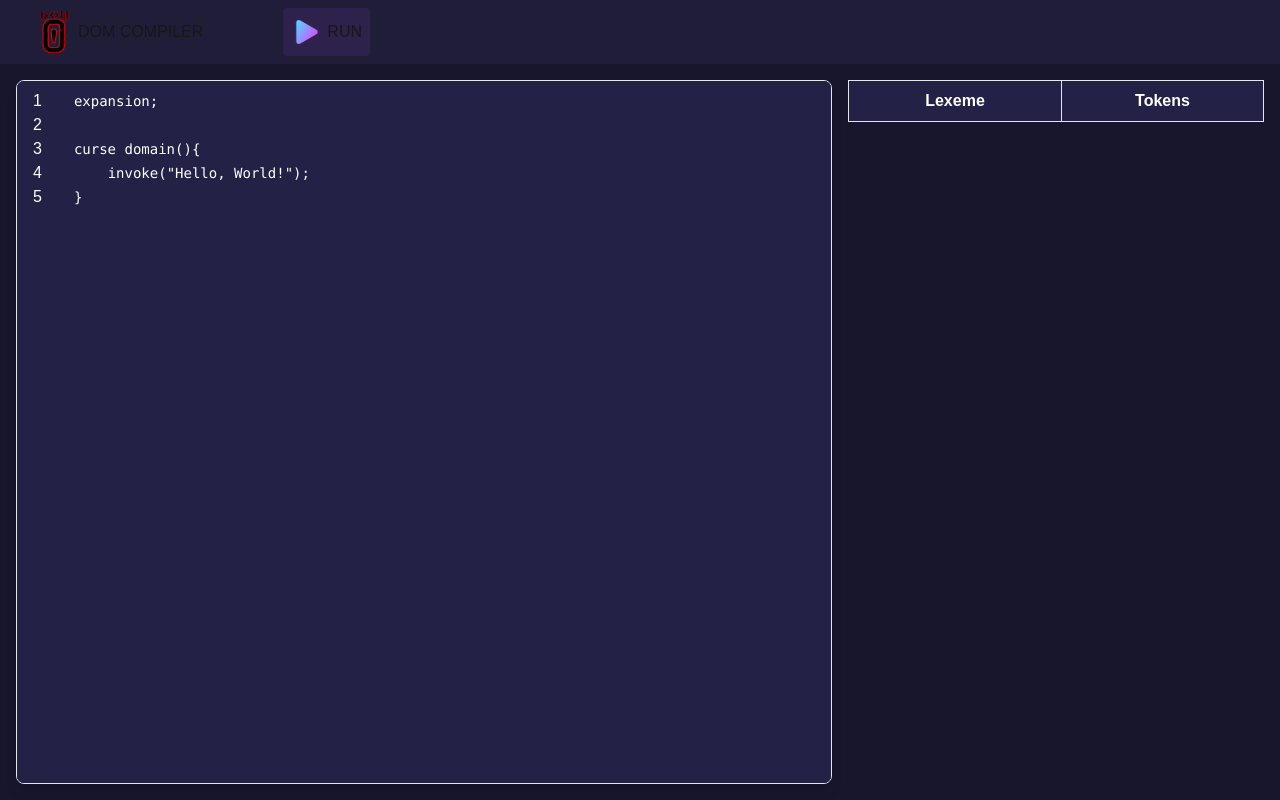
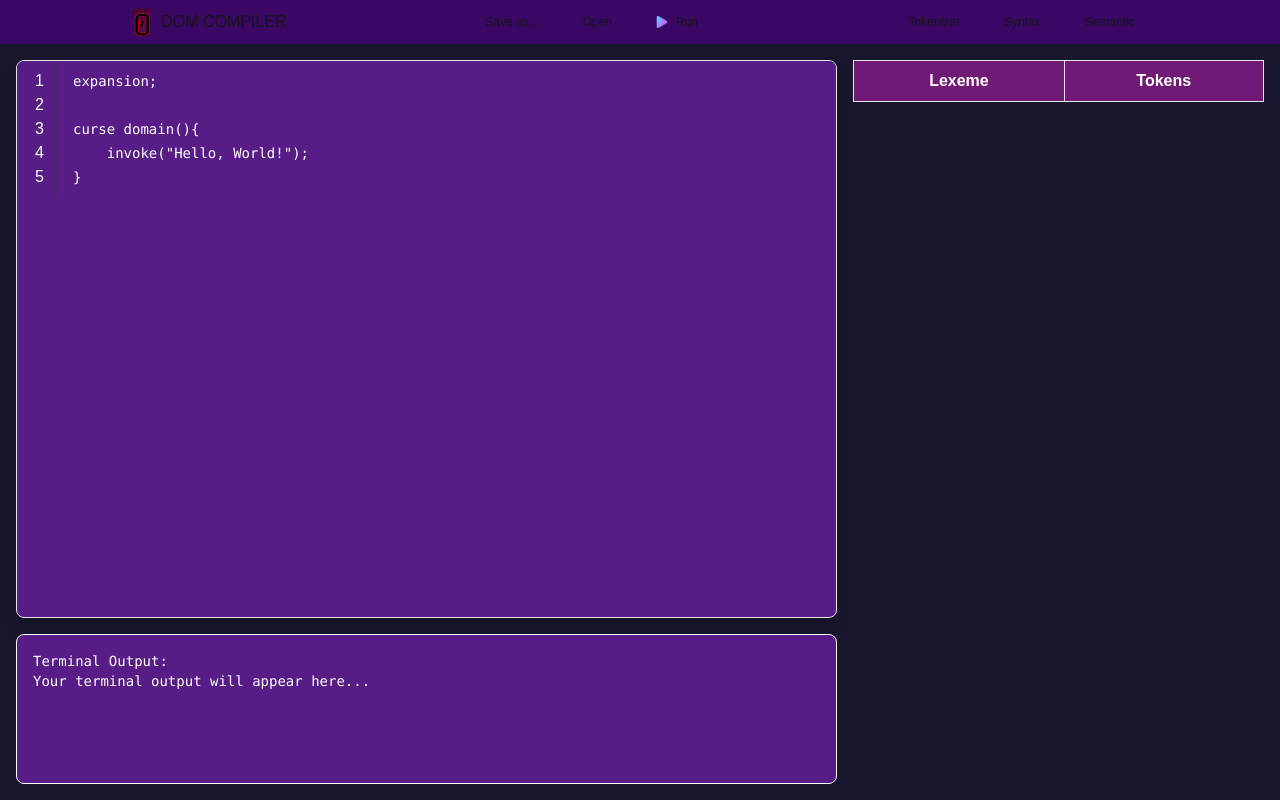
Before and after one commit to IEMDomain04/DOM-IDE, a Next.js app: page / in a window 1280 px wide. Built offline with nearby package versions, Linux system fonts and the light colour scheme.

Commit message:
Prior Changes to UI

```diff
--- a/src/app/components/Topnav.tsx
+++ b/src/app/components/Topnav.tsx
@@ -8,18 +8,40 @@ export default function Topnav({ onRunClick }: TopnavProps) {
   return (
     <div>
       {/* Top Nav */}
-      <div className="flex space-x-20 px-10 py-2" style={{ backgroundColor: '#201d38' }}>
+      <div className="flex justify-around px-10 py-2 bg-purple-950">
         {/* Logo and Title of Compiler */}
         <div className="flex gap-x-2 items-center">
-          <img src="/dom-icon.svg" width={30} height={30} alt="Dom icon" />
-          <h1>DOM COMPILER</h1>
+          <img src="/dom-icon.svg" width={20} height={20} alt="Dom icon" />
+          <h1 className='text-xsfont-bold'>DOM COMPILER</h1>
         </div>
 
         {/* Saves and runs */}
-        <div className="flex gap-x-12">
-          <div className="flex w-auto gap-x-2 px-3 py-3 rounded cursor-pointer duration-100 bg-purple-500/10 hover:bg-purple-500/50 hover:scale-110" onClick={onRunClick}>
-            <img src={`/run-icon.svg`} alt="" />
-            <h1>RUN</h1>
+        <div className="flex gap-x-5">
+          <div className="flex items-center w-auto gap-x-2 px-3 py-1 rounded cursor-pointer duration-100 hover:bg-purple-500/50 hover:scale-110">
+            <h1 className='text-xs'>Save as...</h1>
+          </div>
+
+          <div className="flex items-center w-auto gap-x-2 px-3 py-1 rounded cursor-pointer duration-100 hover:bg-purple-500/50 hover:scale-110">
+            <h1 className='text-xs'>Open</h1>
+          </div>
+
+          <div className="flex items-center w-auto gap-x-2 px-3 py-1 rounded cursor-pointer duration-100 hover:bg-purple-500/50 hover:scale-110" onClick={onRunClick}>
+            <img className='h-auto w-3' src={`/run-icon.svg`} alt="" />
+            <h1 className='text-xs'>Run</h1>
+          </div>
+        </div>
+
+        <div className="flex gap-x-5">
+          <div className="flex items-center w-auto gap-x-2 px-3 py-1 rounded cursor-pointer duration-100 hover:bg-purple-500/50 hover:scale-110">
+            <h1 className='text-xs'>Tokenizer</h1>
+          </div>
+
+          <div className="flex items-center w-auto gap-x-2 px-3 py-1 rounded cursor-pointer duration-100 hover:bg-purple-500/50 hover:scale-110">
+            <h1 className='text-xs'>Syntax</h1>
+          </div>
+
+          <div className="flex items-center w-auto gap-x-2 px-3 py-1 rounded cursor-pointer duration-100 hover:bg-purple-500/50 hover:scale-110">
+            <h1 className='text-xs'>Semantic</h1>
           </div>
         </div>
       </div>
--- a/src/app/page.tsx
+++ b/src/app/page.tsx
@@ -100,18 +100,32 @@ curse domain(){
   }, []);
 
   return (
-    <div className="flex flex-col h-screen overflow-hidden" style={{backgroundColor: '#18162d'}}>
+    <div
+      className="flex flex-col h-screen overflow-hidden"
+      style={{ backgroundColor: '#18162d' }}
+    >
+      {/* Top Navigation */}
       <Topnav onRunClick={handleRunClick} />
+
       <div className="flex flex-grow p-4">
+        {/* Main Content */}
+        <div className="flex flex-col w-2/3 mr-4">
           {/* Text Area Container */}
-        <div className="flex flex-grow border rounded-lg overflow-hidden shadow-lg mr-4">
-          {/* Line Numbers and Text Area */}
-          <div className="flex flex-grow overflow-hidden">
+          <div className="flex-grow border rounded-lg shadow-lg overflow-hidden bg-purple-900">
+            {/* Scrollable Container */}
+            <div
+              className="flex overflow-auto"
+              style={{ maxHeight: '550px' }}
+            >
               {/* Line Numbers */}
               <div
                 ref={lineNumbersRef}
-              className="text-white text-right py-2 px-4 select-none overflow-hidden"
-              style={{ minWidth: "40px", lineHeight: "1.5rem", backgroundColor: "#232146"}}
+                className="text-white text-right py-2 px-3 select-none bg-purple-900"
+                style={{
+                  minWidth: '40px',
+                  lineHeight: '1.5rem',
+                  borderRight: '1px solid #3a2e59',
+                }}
               >
                 {[...Array(lineCount)].map((_, i) => (
                   <div key={i} className="h-6">
@@ -121,24 +135,43 @@ curse domain(){
               </div>
 
               {/* Text Area */}
-            <div className="flex-grow relative overflow-hidden">
               <textarea
                 ref={textareaRef}
-                className="w-full h-full text-white text-sm font-mono py-2 px-4 focus:outline-none focus:ring-2 focus:ring-blue-500 overflow-auto"
-                style={{ resize: "none", lineHeight: "1.5rem", backgroundColor: '#232146' }}
-                placeholder="Coding.."
+                className="flex-grow text-white text-sm font-mono py-2 px-4 bg-purple-900 resize-none focus:outline-none focus:ring-2 focus:ring-blue-500"
+                style={{ lineHeight: '1.5rem' }}
+                placeholder="Coding..."
                 onChange={handleTextChange}
                 onKeyDown={handleKeyDown}
               ></textarea>
             </div>
           </div>
+
+          {/* Terminal Section */}
+          <div
+            className="mt-4 p-4 bg-purple-900 text-white text-sm font-mono rounded-lg border border-white"
+            style={{ minHeight: '150px' }}
+          >
+            <div>Terminal Output:</div>
+            <div className="overflow-auto" style={{ maxHeight: '120px' }}>
+              <pre>{`Your terminal output will appear here...`}</pre>
+            </div>
+          </div>
         </div>
 
-        {/* Output Table for Lexeme, Tokens*/}
+        {/* Output Table for Lexeme, Tokens */}
         <div className="flex flex-col w-1/3">
-          <div className="overflow-x-auto table-container" style={{ maxHeight: "calc(100vh - 100px)"  }}>
-            <table className="min-w-full text-white" style={{backgroundColor: '#232146', borderRadius: "9px"}}>
-              <thead style={{ backgroundColor: '#232146' }}>
+          <div
+            className="overflow-x-auto table-container"
+            style={{ maxHeight: 'calc(100vh - 100px)' }}
+          >
+            <table
+              className="min-w-full text-white"
+              style={{
+                backgroundColor: '#232146',
+                borderRadius: '9px',
+              }}
+            >
+              <thead className="bg-fuchsia-900">
                 <tr>
                   <th className="py-2 px-4 border">Lexeme</th>
                   <th className="py-2 px-4 border">Tokens</th>
@@ -158,4 +191,9 @@ curse domain(){
       </div>
     </div>
   );
+
+
+
+
+
 }
```
Lines whose indentation alone changed are shown as unchanged.
